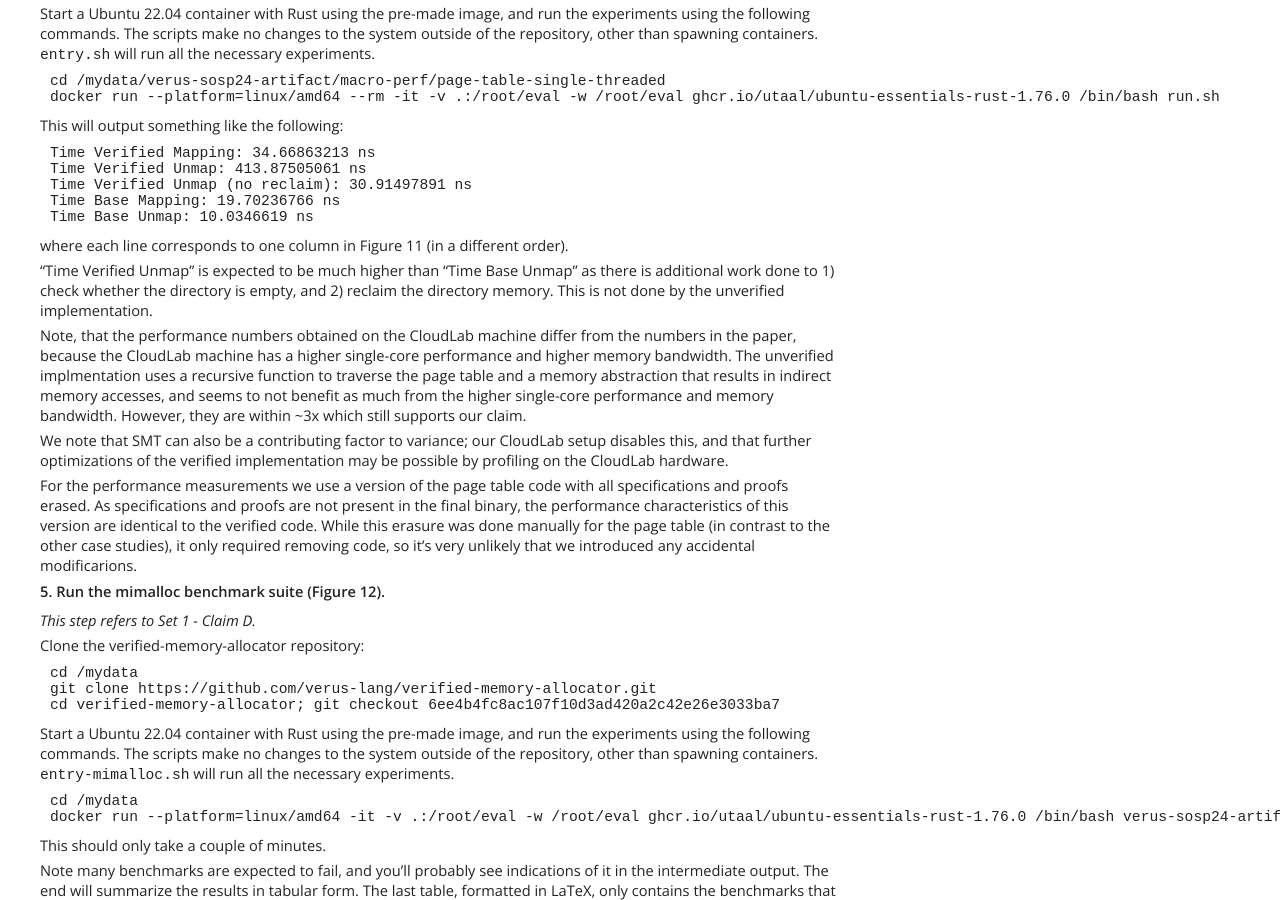
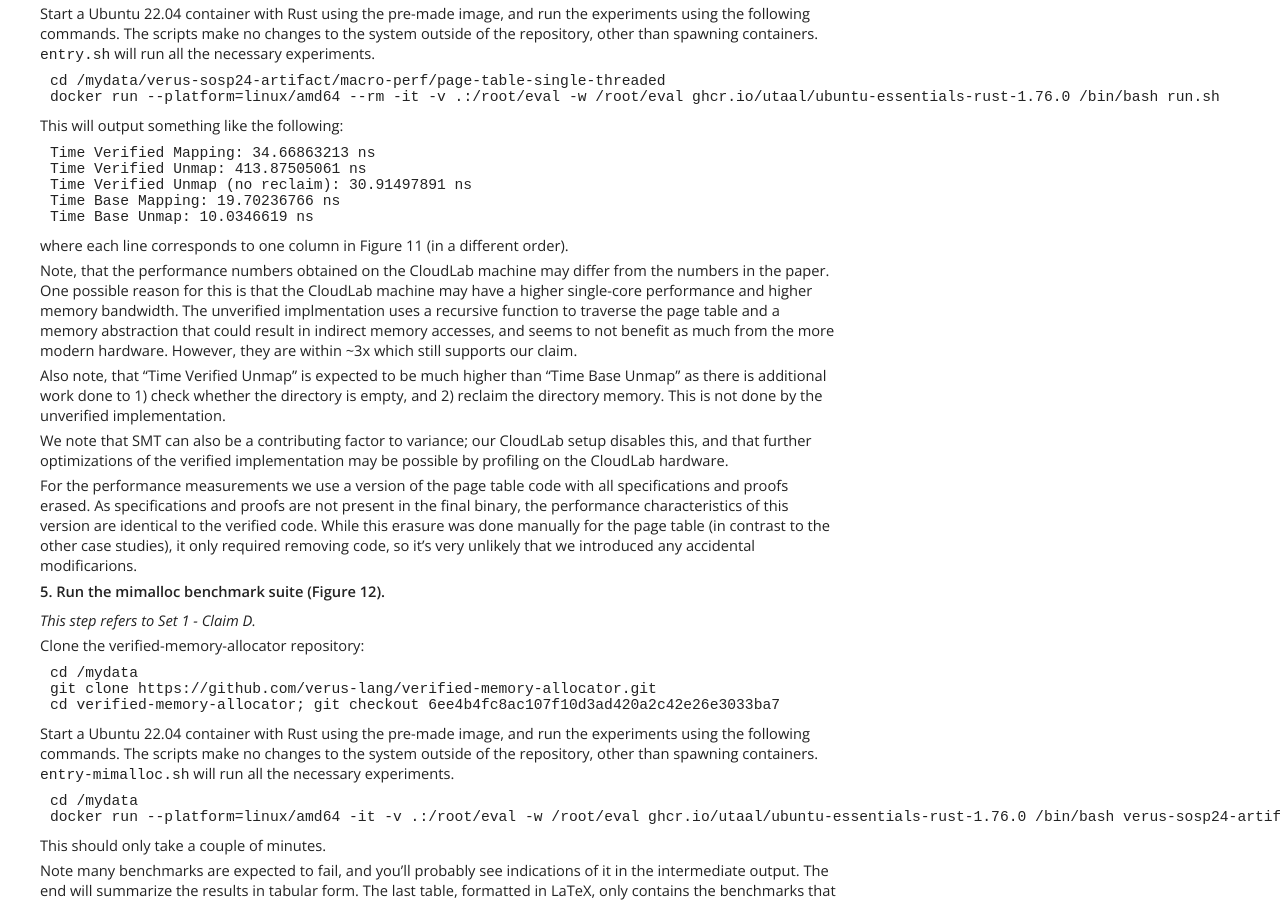
Before and after one commit to verus-lang/paper-sosp24-artifact, a Jekyll site: the page built from site/guide.md, in a window 1280 px wide and 900 px high, scrolled down 3207 px. Built offline with Jekyll 4.4.1, drawn with Linux system fonts in a browser that asks for light colours.

Commit message:
tweak the page table description a bit more
Signed-off-by: Reto Achermann <achreto@gmail.com>

```diff
--- a/site/guide.md
+++ b/site/guide.md
@@ -224,15 +224,16 @@ Time Base Unmap: 10.0346619 ns
 
 where each line corresponds to one column in Figure 11 (in a different order).
 
-"Time Verified Unmap" is expected to be much higher than "Time Base Unmap" as there is additional
-work done to 1) check whether the directory is empty, and 2) reclaim the directory memory. This
-is not done by the unverified implementation.
+Note, that the performance numbers obtained on the CloudLab machine may differ from the numbers in the
+paper. One possible reason for this is that the CloudLab machine may have a higher single-core
+performance and higher memory bandwidth. The unverified implmentation uses a recursive function to
+traverse the page table and a memory abstraction that could result in indirect memory accesses, and
+seems to not benefit as much from the more modern hardware. However, they are within ~3x which still
+supports our claim.
 
-Note, that the performance numbers obtained on the CloudLab machine differ from the numbers in the
-paper, because the CloudLab machine has a higher single-core performance and higher memory bandwidth.
-The unverified implmentation uses a recursive function to traverse the page table and a memory abstraction
-that results in indirect memory accesses, and seems to not benefit as much from the higher single-core
-performance and memory bandwidth. However, they are within ~3x which still supports our claim.
+Also note, that "Time Verified Unmap" is expected to be much higher than "Time Base Unmap" as there
+is additional work done to 1) check whether the directory is empty, and 2) reclaim the directory memory.
+This is not done by the unverified implementation.
 
 We note that SMT can also be a contributing factor to variance; our CloudLab setup disables this,
 and that further optimizations of the verified implementation may be possible by profiling
```
